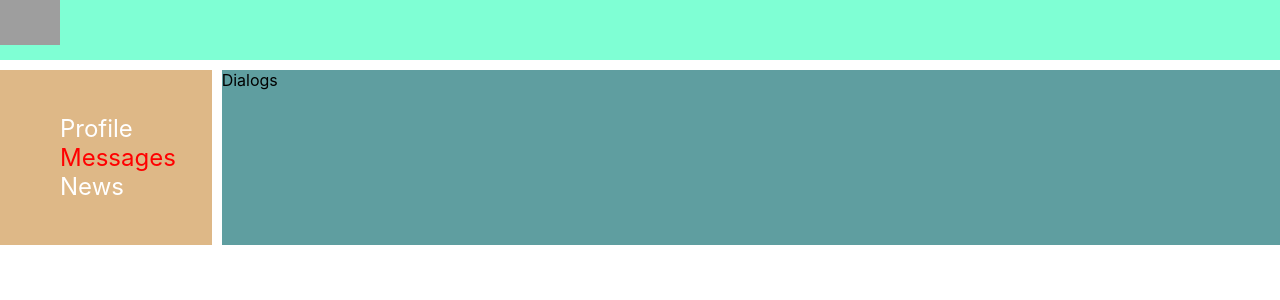
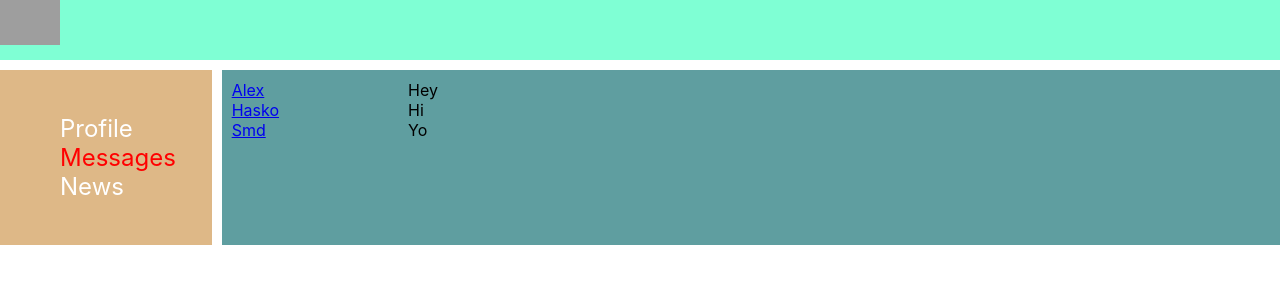
Before and after one commit to hoodhasko/big-social-network, a React (Create React App) app: page /dialogs in a window 1280 px wide. Shown: the top 300 px of the page. Built offline with nearby package versions, Linux system fonts and the light colour scheme; grey boxes are pictures that could not be loaded.

Commit message:
Complete lessons 21 and 22. Add structure dialogs and routing.

```diff
--- a/src/components/Dialogs/Dialogs.jsx
+++ b/src/components/Dialogs/Dialogs.jsx
@@ -1,11 +1,27 @@
 import React from 'react';
+import s from './Dialogs.module.css';
+import {NavLink} from "react-router-dom";
 
 const Dialogs = () => {
     return (
-        <div>
-            Dialogs
+        <div className={s.dialogs}>
+            <div className={s.dialogsItems}>
+                <div className={s.dialog + ' ' + s.active}>
+                    <NavLink to='/dialogs/1'>Alex</NavLink>
+                </div>
+                <div className={s.dialog}>
+                    <NavLink to='/dialogs/2'>Hasko</NavLink>
+                </div><div className={s.dialog}>
+                    <NavLink to='/dialogs/3'>Smd</NavLink>
+                </div>
+            </div>
+            <div className={s.messages}>
+                <div className={s.message}>Hey</div>
+                <div className={s.message}>Hi</div>
+                <div className={s.message}>Yo</div>
+            </div>
         </div>
     );
-}
+};
 
-export  default Dialogs;
+export default Dialogs;
--- a/src/components/Dialogs/Dialogs.module.css
+++ b/src/components/Dialogs/Dialogs.module.css
@@ -0,0 +1,16 @@
+.dialogs {
+  display: grid;
+  grid-template-columns: 2fr 10fr;
+}
+
+.dialogsItems {
+  padding: 10px;
+}
+
+.dialogsItems .active {
+  color: red;
+}
+
+.messages {
+  padding: 10px;
+}
```
Also changed, not shown: public/index.html (+8 -7 lines).
